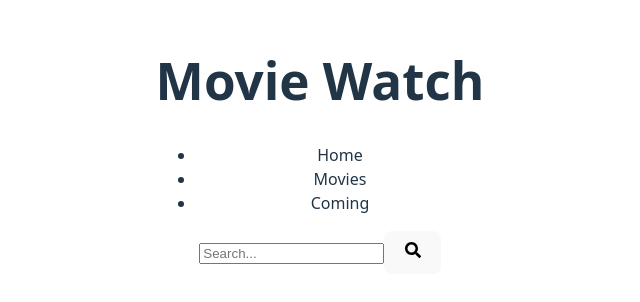
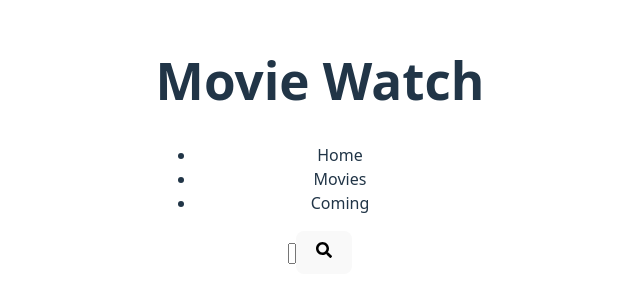
Before and after one commit to bblack-jewENT/MovieWatch, a React (Vite) app: page / in a window 1280 px wide. Shown: the part 254-556 px from the top of the page, without its empty margins (320-960 px from the left). Built offline with nearby package versions, Linux system fonts and the light colour scheme.

Commit message:
Add make the icon visible.

```diff
--- a/src/components/SearchBar.jsx
+++ b/src/components/SearchBar.jsx
@@ -1,31 +1,76 @@
-import React, { useState } from "react";
-import { FaSearch } from "react-icons/fa"; // Import the desired search icon
+import React, { useState, useRef, useEffect } from "react";
+import { FaSearch, FaChevronDown } from "react-icons/fa";
 
 function SearchBar({ onSearch }) {
+  const [open, setOpen] = useState(false);
   const [searchTerm, setSearchTerm] = useState("");
+  const inputRef = useRef(null);
 
-  const handleChange = (event) => {
-    setSearchTerm(event.target.value);
+  // Focus input when opened
+  useEffect(() => {
+    if (open && inputRef.current) inputRef.current.focus();
+  }, [open]);
+
+  const handleIconClick = (e) => {
+    // If input is not open -> open it
+    if (!open) {
+      setOpen(true);
+      return;
+    }
+
+    // If open and there's text -> perform search
+    if (searchTerm.trim().length > 0) {
+      onSearch && onSearch(searchTerm.trim());
+      return;
+    }
+
+    // If open and empty -> close it
+    setOpen(false);
   };
 
-  const handleSubmit = (event) => {
-    event.preventDefault(); // Prevent default form submission behavior
-    onSearch(searchTerm); // Call the parent component's search handler
+  const handleChange = (e) => setSearchTerm(e.target.value);
+
+  const handleSubmit = (e) => {
+    e.preventDefault();
+    if (searchTerm.trim().length > 0) {
+      onSearch && onSearch(searchTerm.trim());
+    } else {
+      // Nothing to search -> collapse input
+      setOpen(false);
+    }
   };
 
   return (
-    <form onSubmit={handleSubmit} className="search-bar-container">
+    <div className={`search-wrapper ${open ? "open" : "closed"}`}>
+      <form onSubmit={handleSubmit} className="search-form">
         <input
+          ref={inputRef}
+          aria-label="Search movies"
+          className="search-input"
           type="text"
-        placeholder="Search..."
+          placeholder="Search movies..."
           value={searchTerm}
           onChange={handleChange}
-        className="search-input"
+          style={{ width: open ? "180px" : "0px" }}
         />
-      <button type="submit" className="search-button">
+
+        <button
+          type="button"
+          aria-label={
+            open
+              ? searchTerm
+                ? "Submit search"
+                : "Close search"
+              : "Open search"
+          }
+          className="search-toggle"
+          onClick={handleIconClick}
+        >
+          {/* Show search icon; when open and there is text we'll keep the icon but clicking will submit */}
           <FaSearch className="search-icon" />
         </button>
       </form>
+    </div>
   );
 }
 
```
Lines whose indentation alone changed are shown as unchanged.
